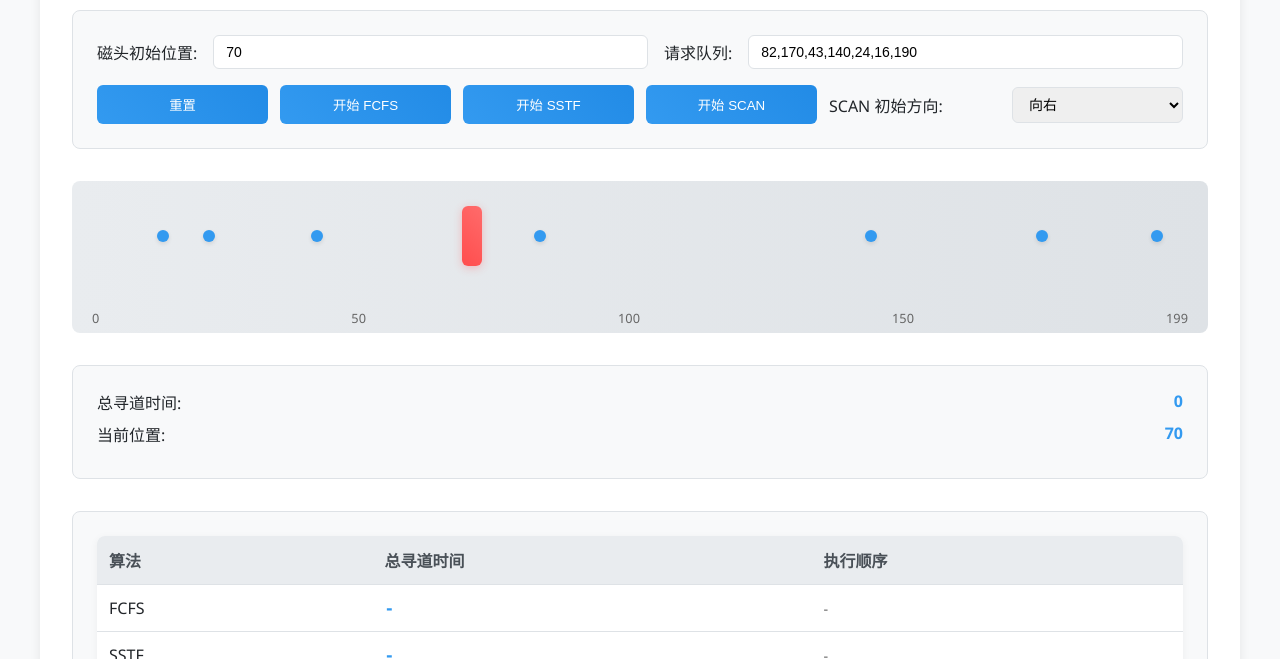
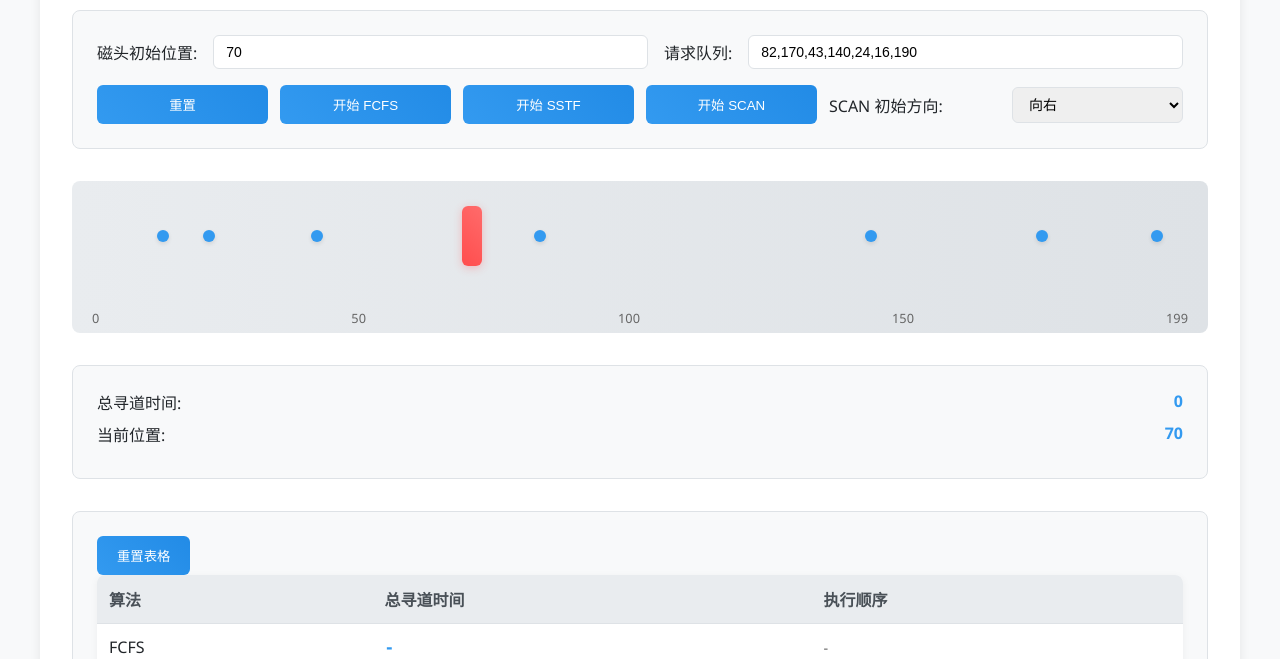
Before and after one commit to xixu-me/OS-Algorithm-Visualization, a plain HTML site: page index.html in a window 1280 px wide. Shown: the part 141-800 px from the top of the page. Drawn offline with Linux system fonts and the light colour scheme.

Commit message:
Update index.html

```diff
--- a/index.html
+++ b/index.html
@@ -80,6 +80,14 @@
             </div>
 
             <div class="seek-time-comparison">
+                <div class="comparison-header">
+                    <button
+                        onclick="resetComparisonTable()"
+                        class="reset-table-btn"
+                    >
+                        重置表格
+                    </button>
+                </div>
                 <table id="comparisonTable">
                     <thead>
                         <tr>
```
